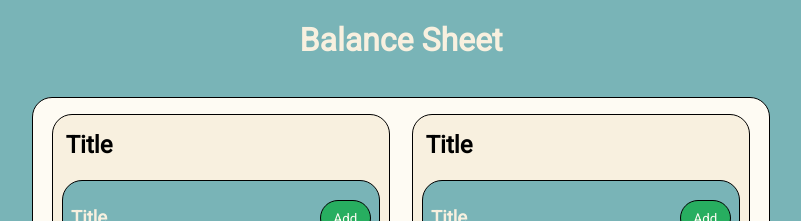
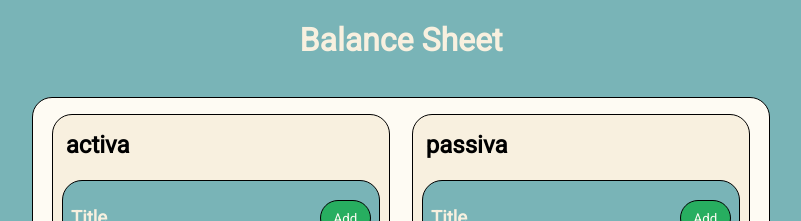
Before and after one commit to StefanBehring/React-BalanceSheet, a React (Create React App) app: page / in a window 1280 px wide. Shown: the top 221 px of the page, without its empty margins (239-1040 px from the left). Built offline with nearby package versions, Linux system fonts and the light colour scheme.

Commit message:
Add position load from localStorage

```diff
--- a/src/BalanceSide/BalanceSide.js
+++ b/src/BalanceSide/BalanceSide.js
@@ -1,13 +1,16 @@
 import BalancePosition from '../BalancePosition/BalancePosition';
 import './BalanceSide.css';
 
-const BalanceSide = () => {
+const BalanceSide = ({ side }) => {
+	// Get types from localStorage
+	const types = JSON.parse(localStorage.getItem('balance')).types;
+
 	return (
 		<section className='balance-side'>
-			<h2 className='balance-side__title'>Title</h2>
-			<BalancePosition />
-			<BalancePosition />
-			<BalancePosition />
+			<h2 className='balance-side__title'>{side}</h2>
+			{types.map((type) => (
+				<BalancePosition key={`${side}-${type}`} side={side} type={type} />
+			))}
 		</section>
 	);
 };
```
